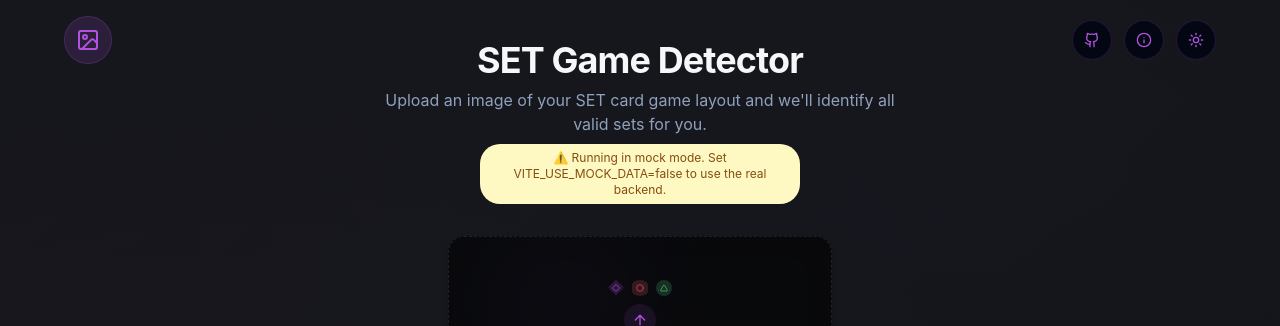
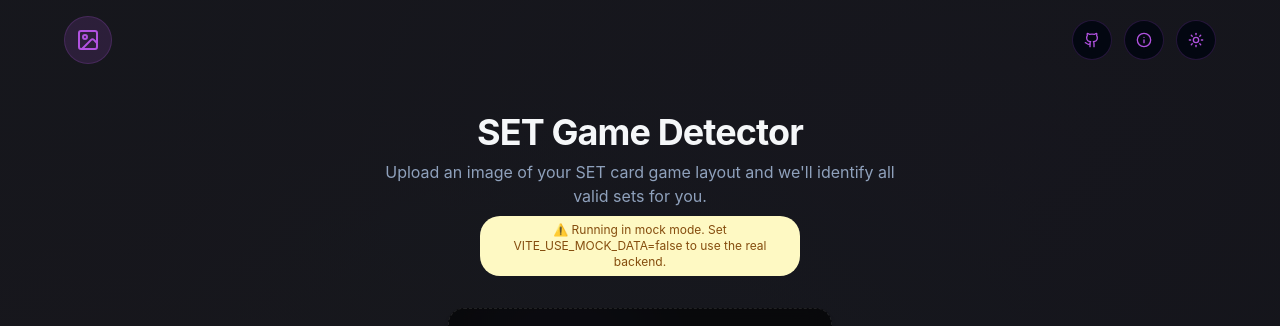
Before and after one commit to omamitai/set-solver, a React (Vite) app: page / in a window 1280 px wide. Shown: the top 326 px of the page. Built offline with nearby package versions, Linux system fonts and the light colour scheme; no server answers.

Commit message:
Adjust page title spacing
Reduced the top margin of the main headline on the index page to prevent overlap with the header.

```diff
--- a/src/pages/Index.tsx
+++ b/src/pages/Index.tsx
@@ -134,10 +134,10 @@ const Index: React.FC = () => {
     <div className="min-h-screen flex flex-col bg-set-gradient">
       <Header />
 
-      <main className="flex-1 flex flex-col pt-8 pb-4 sm:pt-10 sm:pb-6">
+      <main className="flex-1 flex flex-col pt-16 pb-4 sm:pt-20 sm:pb-6">
         <div className="max-w-4xl mx-auto w-full px-4 sm:px-6 flex flex-col items-center">
-          {/* Main headline and intro */}
-          <div className="text-center mb-6 sm:mb-8 animate-fade-in w-full max-w-3xl">
+          {/* Main headline and intro - increased top margin */}
+          <div className="text-center mb-6 sm:mb-8 animate-fade-in w-full max-w-3xl mt-8">
             <h1 className="text-2xl sm:text-3xl md:text-4xl font-bold tracking-tight mb-2 leading-tight">
               SET Game Detector
             </h1>
```
